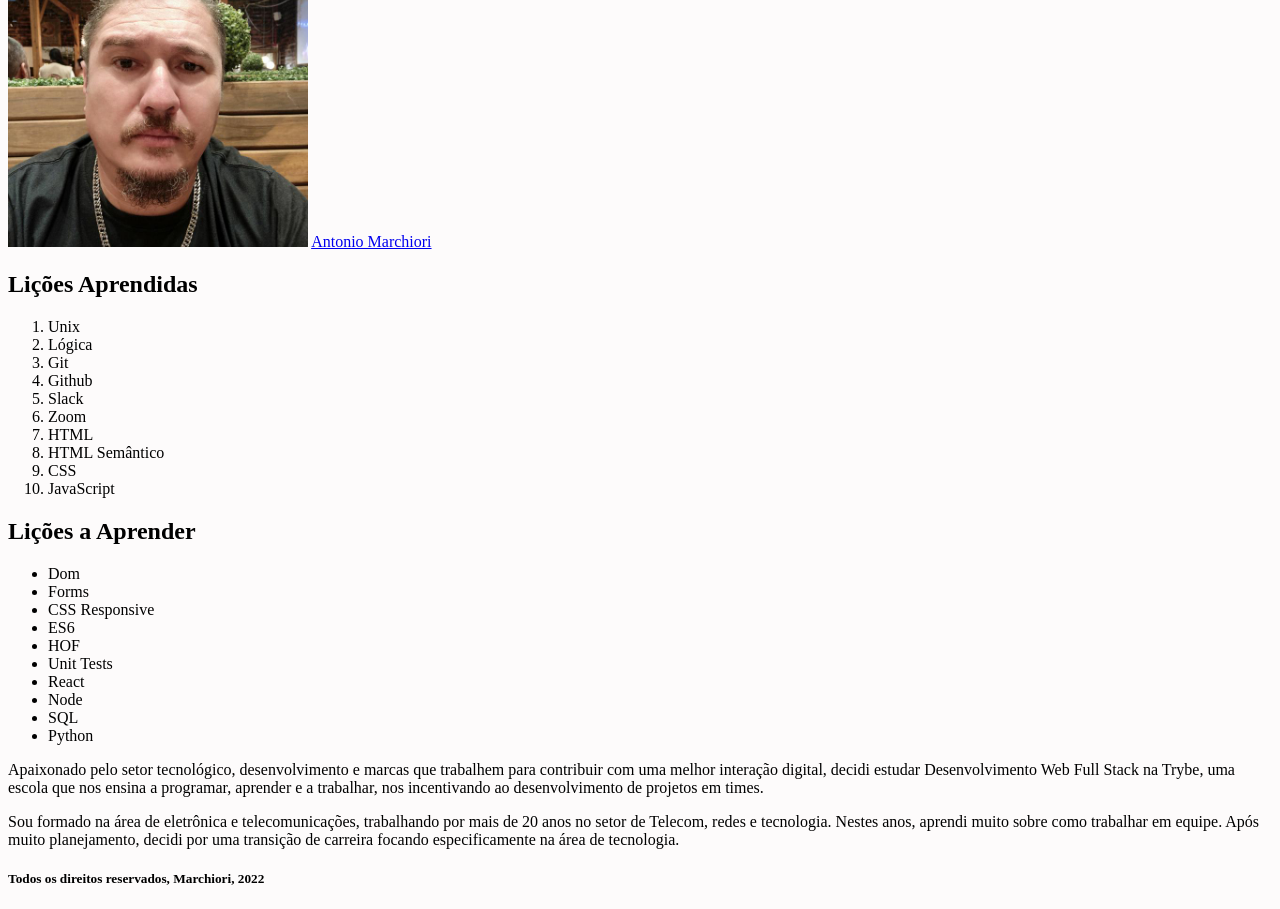
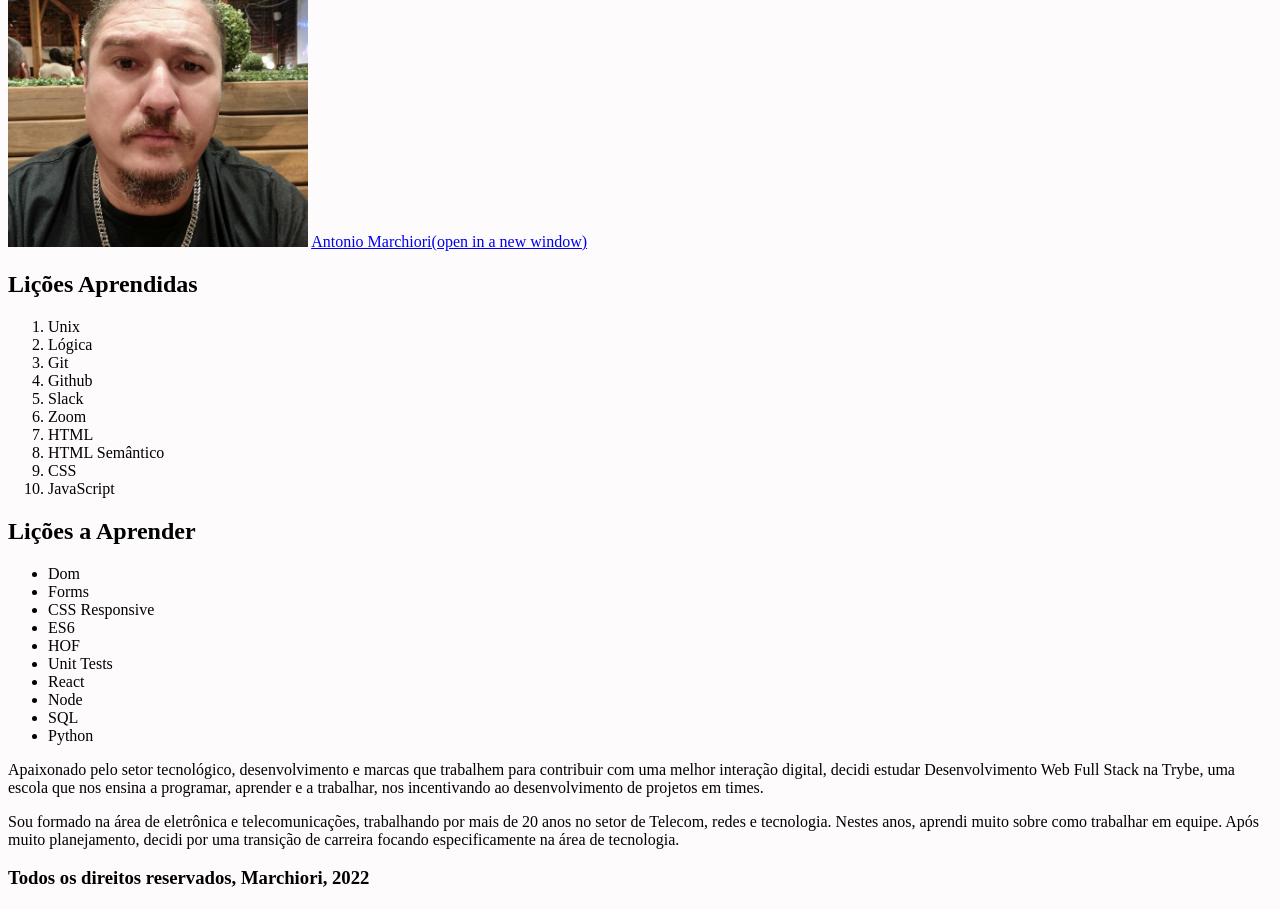
Before and after one commit to acmarchiori/Projeto, a website: page index.html in a window 1280 px wide. Shown: the part 61-970 px from the top of the page. Drawn offline with Linux system fonts and the light colour scheme.

Commit message:
Requisito 10 e 11

```diff
--- a/index.html
+++ b/index.html
@@ -12,7 +12,7 @@
 </header>
   <main>
     <img id="minha_foto" src="minha-foto.jpg" alt="foto de perfil" width="300px">
-    <a href="https://github.com/acmarchiori" target="_blank">Antonio Marchiori</a>
+    <a href="https://github.com/acmarchiori" target="_blank">Antonio Marchiori(open in a new window)</a>
       <h2>Lições Aprendidas</h2>
         <ol id="licoes_aprendidas">
           <li>Unix</li>
@@ -47,6 +47,6 @@
         </aside>
   </main>
   <footer id="rodape">
-    <h5>Todos os direitos reservados, Marchiori, 2022</h5>
+    <h3>Todos os direitos reservados, Marchiori, 2022</h3>
   </footer>
 </html>
```
